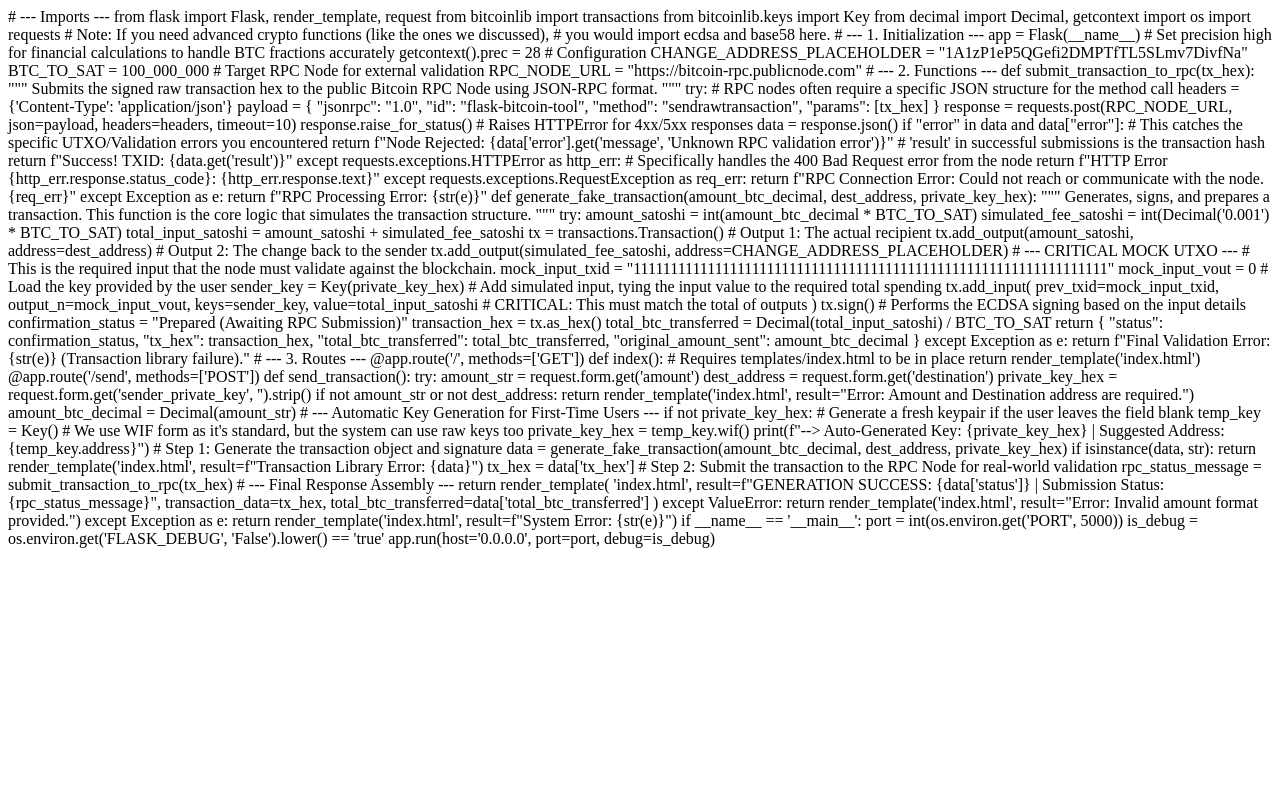
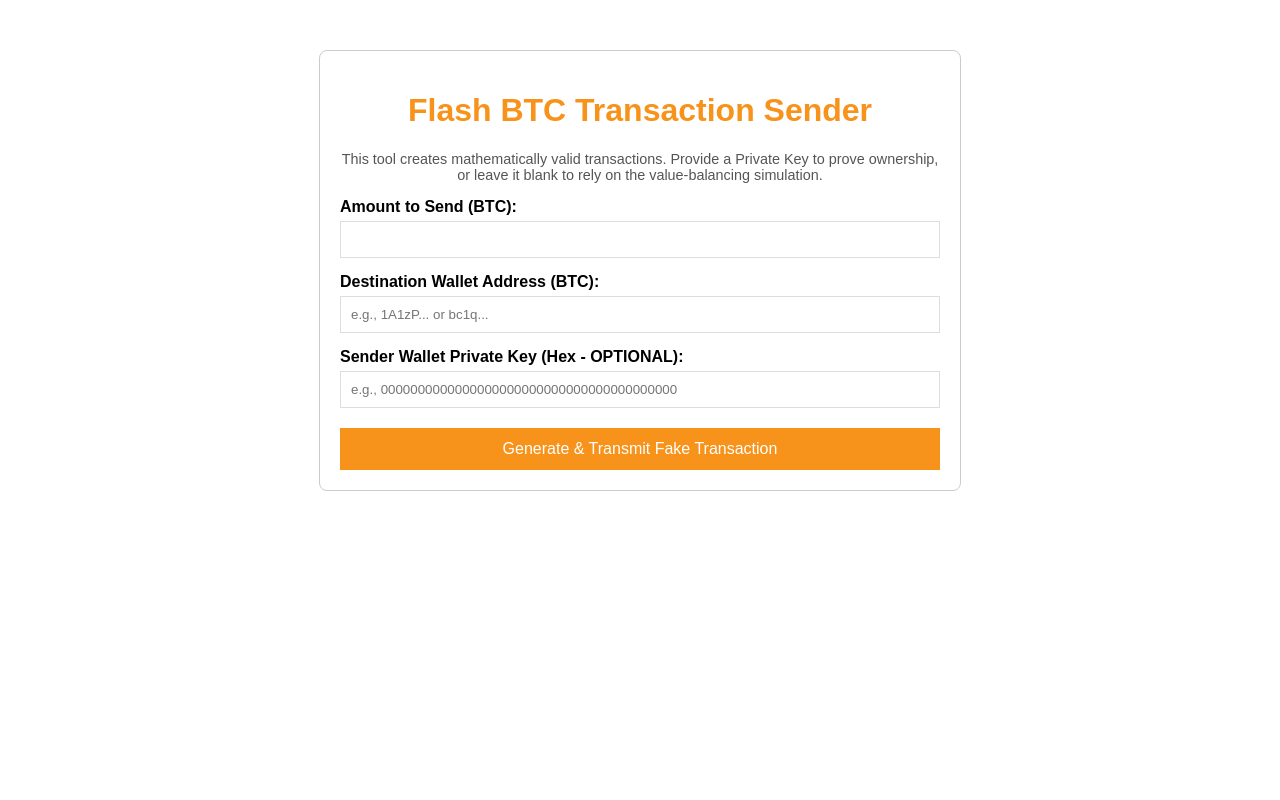
Before and after one commit to hope-corp/Btc, a Python web app: template templates/index.html in a window 1280 px wide. Run offline with Jinja, Linux system fonts and the light colour scheme; the template is opened without the code that fills it, so the values that code supplies are empty.

Commit message:
Update index.html

```diff
--- a/templates/index.html
+++ b/templates/index.html
@@ -1,159 +1,47 @@
-# --- Imports ---
-from flask import Flask, render_template, request
-from bitcoinlib import transactions
-from bitcoinlib.keys import Key
-from decimal import Decimal, getcontext
-import os
-import requests
-# Note: If you need advanced crypto functions (like the ones we discussed),
-# you would import ecdsa and base58 here.
+<!DOCTYPE html>
+<html lang="en">
+<head>
+    <meta charset="UTF-8">
+    <meta name="viewport" content="width=device-width, initial-scale=1.0">
+    <title>Fake BTC Transaction Sender</title>
+    <style>
+        body { font-family: Arial, sans-serif; max-width: 600px; margin: 50px auto; padding: 20px; border: 1px solid #ccc; border-radius: 8px; }
+        h1 { text-align: center; color: #f7931a; }
+        p { text-align: center; font-size: 0.9em; color: #555; }
+        label { display: block; margin-top: 15px; font-weight: bold; }
+        input[type="number"], input[type="text"] { width: 100%; padding: 10px; margin-top: 5px; border: 1px solid #ddd; box-sizing: border-box; }
+        button { background-color: #f7931a; color: white; padding: 12px 20px; border: none; cursor: pointer; margin-top: 20px; width: 100%; font-size: 16px; }
+        button:hover { background-color: #e0841a; }
+        .result { margin-top: 25px; padding: 15px; border: 2px solid #333; background-color: #fffbe6; border-radius: 5px; }
+        pre { background-color: #eee; padding: 10px; border: 1px solid #ccc; white-space: pre-wrap; word-wrap: break-word; }
+    </style>
+</head>
+<body>
+    <h1>Flash BTC Transaction Sender</h1>
+    <p>This tool creates mathematically valid transactions. Provide a Private Key to prove ownership, or leave it blank to rely on the value-balancing simulation.</p>
 
-# --- 1. Initialization ---
-app = Flask(__name__)
+    <form method="POST" action="/send">
+        <label for="amount">Amount to Send (BTC):</label>
+        <input type="number" step="any" id="amount" name="amount" required>
 
-# Set precision high for financial calculations to handle BTC fractions accurately
-getcontext().prec = 28
+        <label for="destination">Destination Wallet Address (BTC):</label>
+        <input type="text" id="destination" name="destination" required placeholder="e.g., 1A1zP... or bc1q...">
 
-# Configuration
-CHANGE_ADDRESS_PLACEHOLDER = "1A1zP1eP5QGefi2DMPTfTL5SLmv7DivfNa"
-BTC_TO_SAT = 100_000_000
-# Target RPC Node for external validation
-RPC_NODE_URL = "https://bitcoin-rpc.publicnode.com"
+        <label for="sender_private_key">Sender Wallet Private Key (Hex - OPTIONAL):</label>
+        <input type="text" id="sender_private_key" name="sender_private_key" placeholder="e.g., 0000000000000000000000000000000000000000">
 
-# --- 2. Functions ---
+        <button type="submit">Generate & Transmit Fake Transaction</button>
+    </form>
 
-def submit_transaction_to_rpc(tx_hex):
-    """
-    Submits the signed raw transaction hex to the public Bitcoin RPC Node using JSON-RPC format.
-    """
-    try:
-        # RPC nodes often require a specific JSON structure for the method call
-        headers = {'Content-Type': 'application/json'}
-        payload = {
-            "jsonrpc": "1.0",
-            "id": "flask-bitcoin-tool",
-            "method": "sendrawtransaction",
-            "params": [tx_hex]
-        }
-
-        response = requests.post(RPC_NODE_URL, json=payload, headers=headers, timeout=10)
-        response.raise_for_status() # Raises HTTPError for 4xx/5xx responses
-        data = response.json()
-
-        if "error" in data and data["error"]:
-            # This catches the specific UTXO/Validation errors you encountered
-            return f"Node Rejected: {data['error'].get('message', 'Unknown RPC validation error')}"
-
-        # 'result' in successful submissions is the transaction hash
-        return f"Success! TXID: {data.get('result')}"
-
-    except requests.exceptions.HTTPError as http_err:
-        # Specifically handles the 400 Bad Request error from the node
-        return f"HTTP Error {http_err.response.status_code}: {http_err.response.text}"
-    except requests.exceptions.RequestException as req_err:
-        return f"RPC Connection Error: Could not reach or communicate with the node. {req_err}"
-    except Exception as e:
-        return f"RPC Processing Error: {str(e)}"
-
-
-def generate_fake_transaction(amount_btc_decimal, dest_address, private_key_hex):
-    """
-    Generates, signs, and prepares a transaction.
-    This function is the core logic that simulates the transaction structure.
-    """
-    try:
-        amount_satoshi = int(amount_btc_decimal * BTC_TO_SAT)
-        simulated_fee_satoshi = int(Decimal('0.001') * BTC_TO_SAT)
-        total_input_satoshi = amount_satoshi + simulated_fee_satoshi
-
-        tx = transactions.Transaction()
-        # Output 1: The actual recipient
-        tx.add_output(amount_satoshi, address=dest_address)
-        # Output 2: The change back to the sender
-        tx.add_output(simulated_fee_satoshi, address=CHANGE_ADDRESS_PLACEHOLDER)
-
-        # --- CRITICAL MOCK UTXO ---
-        # This is the required input that the node must validate against the blockchain.
-        mock_input_txid = "1111111111111111111111111111111111111111111111111111111111111111"
-        mock_input_vout = 0
-
-        # Load the key provided by the user
-        sender_key = Key(private_key_hex)
-
-        # Add simulated input, tying the input value to the required total spending
-        tx.add_input(
-            prev_txid=mock_input_txid,
-            output_n=mock_input_vout,
-            keys=sender_key,
-            value=total_input_satoshi # CRITICAL: This must match the total of outputs
-        )
-        tx.sign() # Performs the ECDSA signing based on the input details
-
-        confirmation_status = "Prepared (Awaiting RPC Submission)"
-        transaction_hex = tx.as_hex()
-
-        total_btc_transferred = Decimal(total_input_satoshi) / BTC_TO_SAT
-
-        return {
-            "status": confirmation_status,
-            "tx_hex": transaction_hex,
-            "total_btc_transferred": total_btc_transferred,
-            "original_amount_sent": amount_btc_decimal
-        }
-    except Exception as e:
-        return f"Final Validation Error: {str(e)} (Transaction library failure)."
-
-# --- 3. Routes ---
-@app.route('/', methods=['GET'])
-def index():
-    # Requires templates/index.html to be in place
-    return render_template('index.html')
-
-@app.route('/send', methods=['POST'])
-def send_transaction():
-    try:
-        amount_str = request.form.get('amount')
-        dest_address = request.form.get('destination')
-        private_key_hex = request.form.get('sender_private_key', '').strip()
-
-        if not amount_str or not dest_address:
-            return render_template('index.html', result="Error: Amount and Destination address are required.")
-
-        amount_btc_decimal = Decimal(amount_str)
-
-        # --- Automatic Key Generation for First-Time Users ---
-        if not private_key_hex:
-            # Generate a fresh keypair if the user leaves the field blank
-            temp_key = Key()
-            # We use WIF form as it's standard, but the system can use raw keys too
-            private_key_hex = temp_key.wif()
-            print(f"--> Auto-Generated Key: {private_key_hex} | Suggested Address: {temp_key.address}")
-
-        # Step 1: Generate the transaction object and signature
-        data = generate_fake_transaction(amount_btc_decimal, dest_address, private_key_hex)
-
-        if isinstance(data, str):
-             return render_template('index.html', result=f"Transaction Library Error: {data}")
-
-        tx_hex = data['tx_hex']
-
-        # Step 2: Submit the transaction to the RPC Node for real-world validation
-        rpc_status_message = submit_transaction_to_rpc(tx_hex)
-
-        # --- Final Response Assembly ---
-        return render_template(
-            'index.html',
-            result=f"GENERATION SUCCESS: {data['status']} | Submission Status: {rpc_status_message}",
-            transaction_data=tx_hex,
-            total_btc_transferred=data['total_btc_transferred']
-        )
-
-    except ValueError:
-        return render_template('index.html', result="Error: Invalid amount format provided.")
-    except Exception as e:
-        return render_template('index.html', result=f"System Error: {str(e)}")
-
-if __name__ == '__main__':
-    port = int(os.environ.get('PORT', 5000))
-    is_debug = os.environ.get('FLASK_DEBUG', 'False').lower() == 'true'
-    app.run(host='0.0.0.0', port=port, debug=is_debug)
+    {% if result %}
+        <div class="result">
+            <h2>Transaction Status:</h2>
+            <p>{{ result }}</p>
+            {% if transaction_data %}
+                <p><strong>Transaction Details (Raw/JSON):</strong></p>
+                <pre>{{ transaction_data }}</pre>
+            {% endif %}
+        </div>
+    {% endif %}
+</body>
+</html>
```
